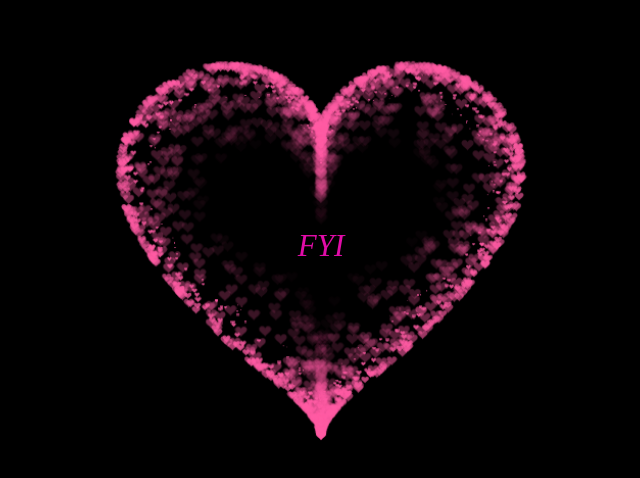
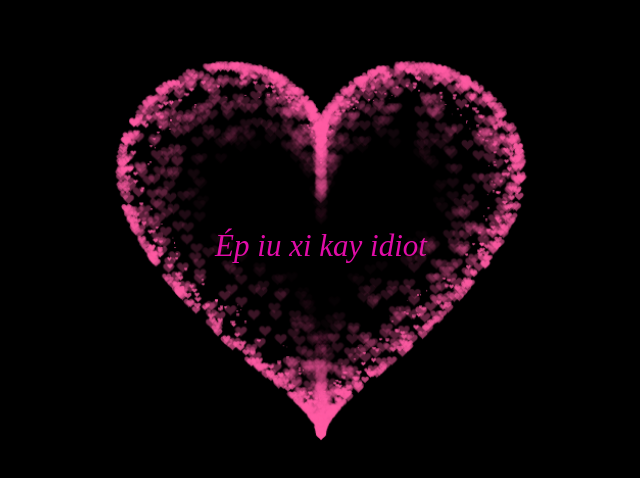
Before and after one commit to cctiendoan/QA-test, a plain HTML site: page index.html in a window 1280 px wide. Shown: the part 152-630 px from the top of the page, without its empty margins (319-959 px from the left). Drawn offline with Linux system fonts and the light colour scheme.

Commit message:
Update index.html

```diff
--- a/index.html
+++ b/index.html
@@ -331,6 +331,6 @@ var ParticlePool = (function() {
         align-items: center;
         justify-content: center;
         margin-bottom: 5px;
-        text-align: center;"> FYI </div>
+        text-align: center;"> Ép iu xi kay idiot </div>
  </BODY>
 </HTML>
```
